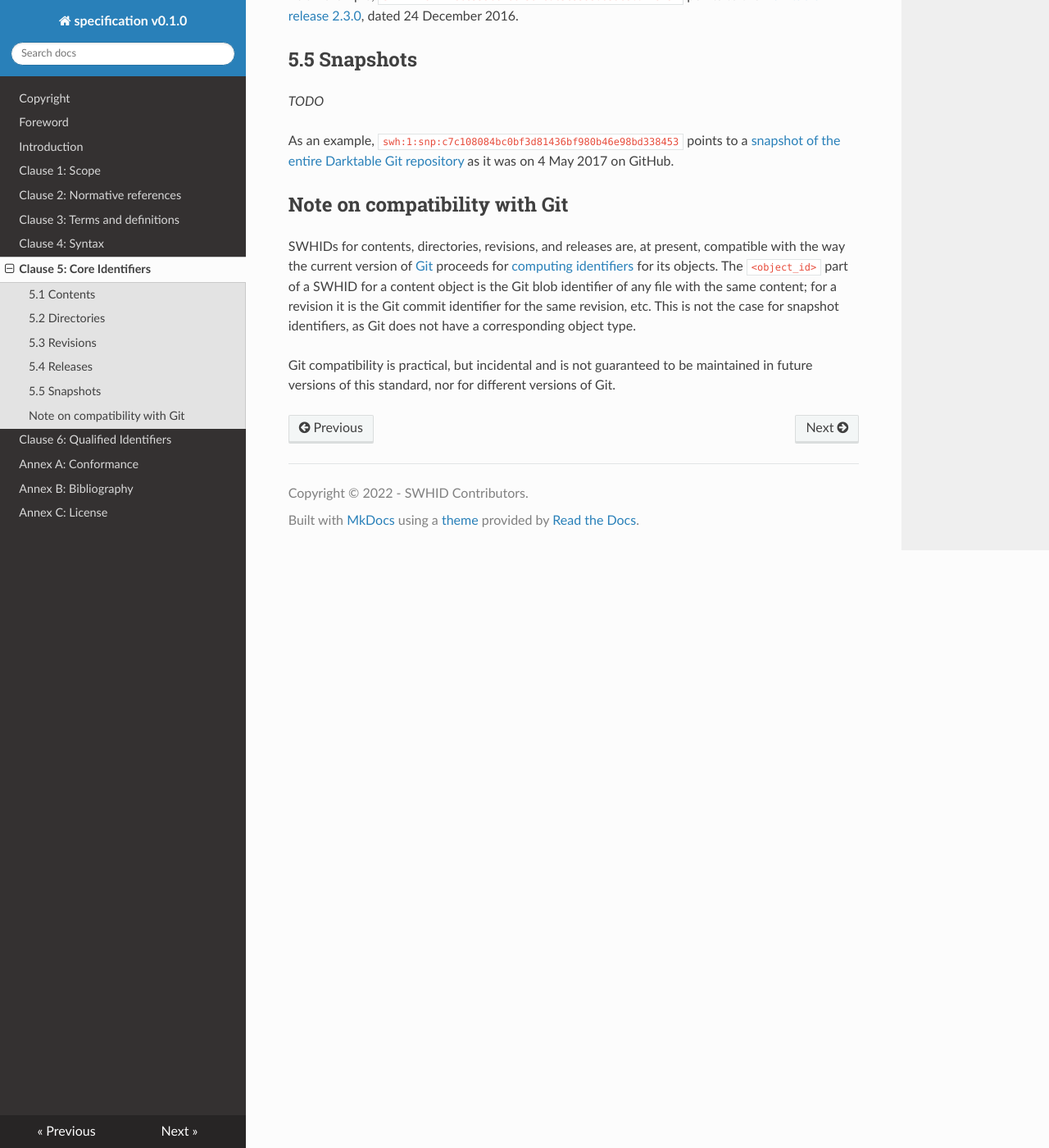
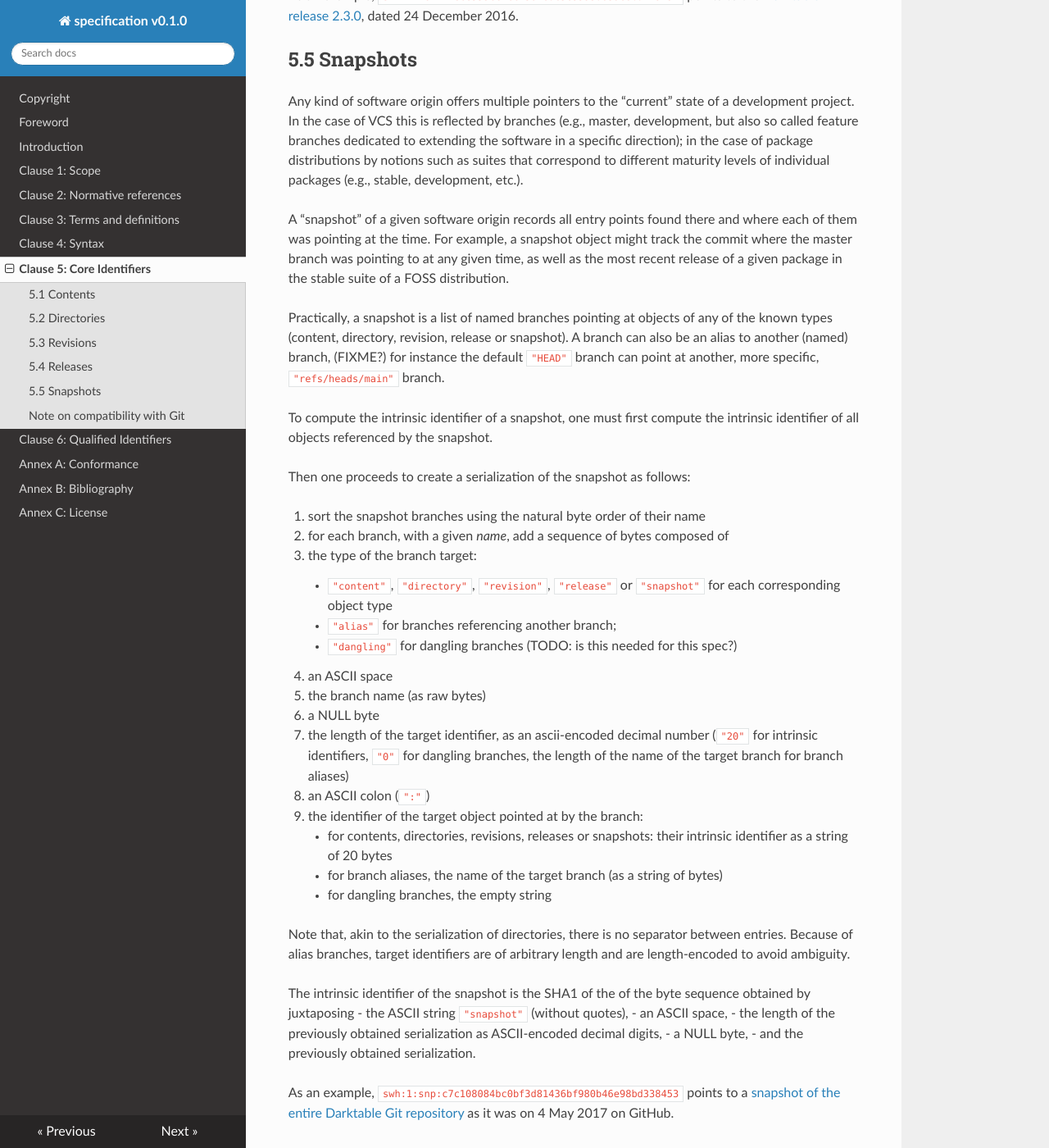
Before and after one commit to swhid/specification, an MkDocs documentation site: the page built from Chapters/5_Core_identifiers.md, in a window 1280 px wide and 1400 px high, scrolled down 2324 px. Shown: the whole window at 82% size. Built offline with MkDocs 1.6.1, drawn with Linux system fonts in a browser that asks for light colours; nearby versions of some CDN libraries.

Commit message:
snapshot identifier: draft specification

```diff
--- a/Chapters/5_Core_identifiers.md
+++ b/Chapters/5_Core_identifiers.md
@@ -98,7 +98,50 @@ the [Darktable release 2.3.0](https://archive.softwareheritage.org/swh:1:rel:22e
 
 ## 5.5 Snapshots
 
-*TODO*
+Any kind of software origin offers multiple pointers to the “current” state of a development project. In the case of VCS this is reflected by branches (e.g., master, development, but also so called feature branches dedicated to extending the software in a specific direction); in the case of package distributions by notions such as suites that correspond to different maturity levels of individual packages (e.g., stable, development, etc.).
+
+A “snapshot” of a given software origin records all entry points found there and where each of them was pointing at the time. For example, a snapshot object might track the commit where the master branch was pointing to at any given time, as well as the most recent release of a given package in the stable suite of a FOSS distribution.
+
+Practically, a snapshot is a list of named branches pointing at objects of any of the known types (content, directory, revision, release or snapshot). A branch can also be an alias to another (named) branch, (FIXME?) for instance the default `"HEAD"` branch can point at another, more specific, `"refs/heads/main"` branch.
+
+To compute the intrinsic identifier of a snapshot, one must first compute the intrinsic identifier of all objects referenced by the snapshot.
+
+Then one proceeds to create a serialization of the snapshot as follows:
+
+ 1. sort the snapshot branches using the natural byte order of their name
+
+ 2. for each branch, with a given *name*, add a sequence of bytes composed of
+   - the type of the branch target:
+
+     - `"content"`, `"directory"`, `"revision"`, `"release"` or `"snapshot"` for each corresponding object type
+     - `"alias"` for branches referencing another branch;
+     - `"dangling"` for dangling branches (TODO: is this needed for this spec?)
+
+   - an ASCII space
+   - the branch name (as raw bytes)
+   - a NULL byte
+   - the length of the target identifier, as an ascii-encoded decimal number
+     (`"20"` for intrinsic identifiers, `"0"` for dangling
+     branches, the length of the name of the target branch for branch aliases)
+   - an ASCII colon (`":"`)
+   - the identifier of the target object pointed at by the branch:
+     - for contents, directories, revisions, releases or snapshots: their intrinsic
+       identifier as a string of 20 bytes
+     - for branch aliases, the name of the target branch (as a string of bytes)
+     - for dangling branches, the empty string
+
+   Note that, akin to the serialization of directories, there is no separator between
+   entries. Because of alias branches, target identifiers are of arbitrary
+   length and are length-encoded to avoid ambiguity.
+
+The intrinsic identifier of the snapshot is the SHA1 of the of the byte sequence obtained by juxtaposing
+ - the ASCII string `"snapshot"` (without quotes),
+ - an ASCII space,
+ - the length of the previously obtained serialization as ASCII-encoded decimal digits,
+ - a NULL byte,
+ - and the previously obtained serialization.
+
+
 
 As an example, `swh:1:snp:c7c108084bc0bf3d81436bf980b46e98bd338453` points to a
 [snapshot of the entire Darktable Git repository](https://archive.softwareheritage.org/c7c108084bc0bf3d81436bf980b46e98bd338453) as it was on 4 May 2017 on GitHub.
```
